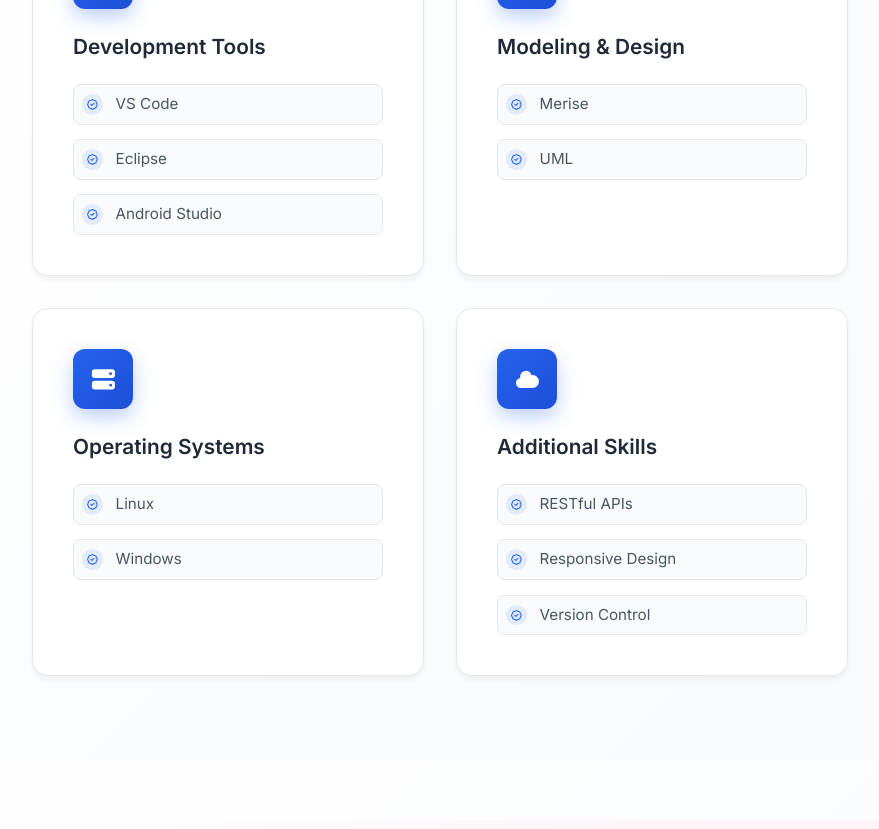
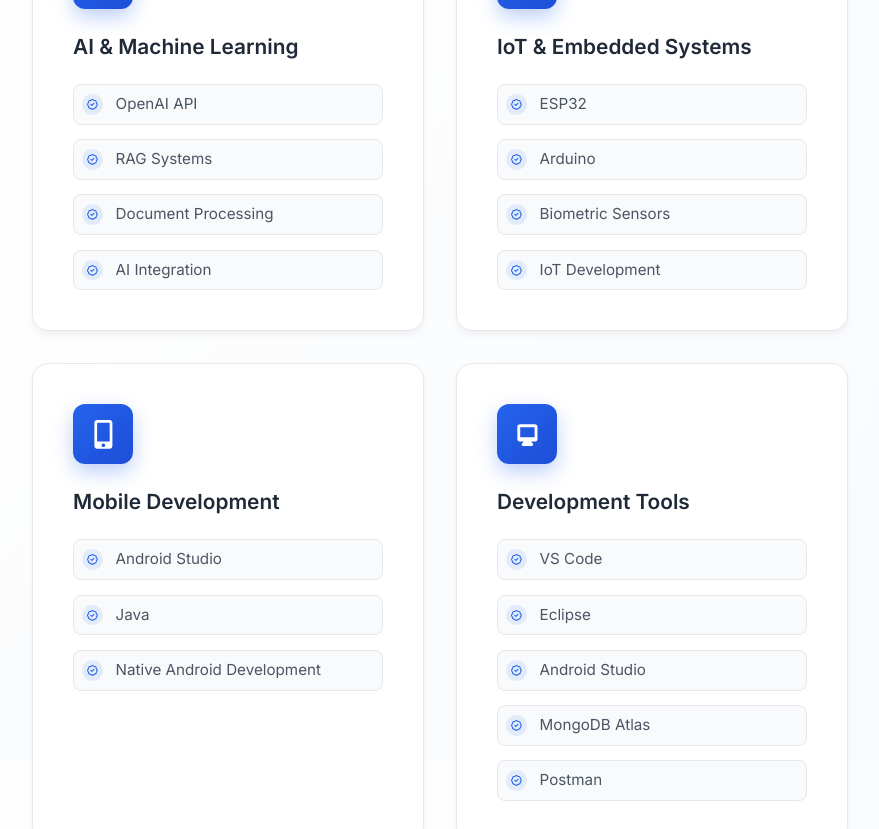
Before and after one commit to boubnacer/nacer-portfolio, a React (Create React App) app: page / in a window 1280 px wide. Shown: the part 6440-7269 px from the top of the page, without its empty margins (256-1135 px from the left). Built offline with nearby package versions, Linux system fonts and the light colour scheme.

Commit message:
Update portfolio with new information

```diff
--- a/src/components.js/Services.js
+++ b/src/components.js/Services.js
@@ -10,6 +10,7 @@
 } from "react-icons/hi";
 import { BiCodeBlock } from "react-icons/bi";
 import { SiAdobephotoshop, SiMicrosoftexcel } from "react-icons/si";
+import { FaRobot, FaMobileAlt, FaCogs } from "react-icons/fa";
 
 const Services = () => {
   return (
@@ -44,15 +45,15 @@
             </div>
             <div className="skill__item">
               <HiOutlineBadgeCheck className="skill__check" />
+              <span>Python</span>
+            </div>
+            <div className="skill__item">
+              <HiOutlineBadgeCheck className="skill__check" />
               <span>HTML5/CSS3, Axios, SASS, Bootstrap & TailwindCss</span>
             </div>
             <div className="skill__item">
               <HiOutlineBadgeCheck className="skill__check" />
               <span>Git/Github</span>
-            </div>
-            <div className="skill__item">
-              <HiOutlineBadgeCheck className="skill__check" />
-              <span>Python & Django</span>
             </div>
           </div>
         </div>
@@ -79,6 +80,80 @@
           </div>
         </div>
 
+        {/* AI & Machine Learning */}
+        <div className="skill__card">
+          <div className="skill__icon">
+            <FaRobot />
+          </div>
+          <h3>AI & Machine Learning</h3>
+          <div className="skill__items">
+            <div className="skill__item">
+              <HiOutlineBadgeCheck className="skill__check" />
+              <span>OpenAI API</span>
+            </div>
+            <div className="skill__item">
+              <HiOutlineBadgeCheck className="skill__check" />
+              <span>RAG Systems</span>
+            </div>
+            <div className="skill__item">
+              <HiOutlineBadgeCheck className="skill__check" />
+              <span>Document Processing</span>
+            </div>
+            <div className="skill__item">
+              <HiOutlineBadgeCheck className="skill__check" />
+              <span>AI Integration</span>
+            </div>
+          </div>
+        </div>
+
+        {/* IoT & Embedded Systems */}
+        <div className="skill__card">
+          <div className="skill__icon">
+            <FaCogs />
+          </div>
+          <h3>IoT & Embedded Systems</h3>
+          <div className="skill__items">
+            <div className="skill__item">
+              <HiOutlineBadgeCheck className="skill__check" />
+              <span>ESP32</span>
+            </div>
+            <div className="skill__item">
+              <HiOutlineBadgeCheck className="skill__check" />
+              <span>Arduino</span>
+            </div>
+            <div className="skill__item">
+              <HiOutlineBadgeCheck className="skill__check" />
+              <span>Biometric Sensors</span>
+            </div>
+            <div className="skill__item">
+              <HiOutlineBadgeCheck className="skill__check" />
+              <span>IoT Development</span>
+            </div>
+          </div>
+        </div>
+
+        {/* Mobile Development */}
+        <div className="skill__card">
+          <div className="skill__icon">
+            <FaMobileAlt />
+          </div>
+          <h3>Mobile Development</h3>
+          <div className="skill__items">
+            <div className="skill__item">
+              <HiOutlineBadgeCheck className="skill__check" />
+              <span>Android Studio</span>
+            </div>
+            <div className="skill__item">
+              <HiOutlineBadgeCheck className="skill__check" />
+              <span>Java</span>
+            </div>
+            <div className="skill__item">
+              <HiOutlineBadgeCheck className="skill__check" />
+              <span>Native Android Development</span>
+            </div>
+          </div>
+        </div>
+
         {/* Development Tools */}
         <div className="skill__card">
           <div className="skill__icon">
@@ -97,6 +172,14 @@
             <div className="skill__item">
               <HiOutlineBadgeCheck className="skill__check" />
               <span>Android Studio</span>
+            </div>
+            <div className="skill__item">
+              <HiOutlineBadgeCheck className="skill__check" />
+              <span>MongoDB Atlas</span>
+            </div>
+            <div className="skill__item">
+              <HiOutlineBadgeCheck className="skill__check" />
+              <span>Postman</span>
             </div>
           </div>
         </div>
```
